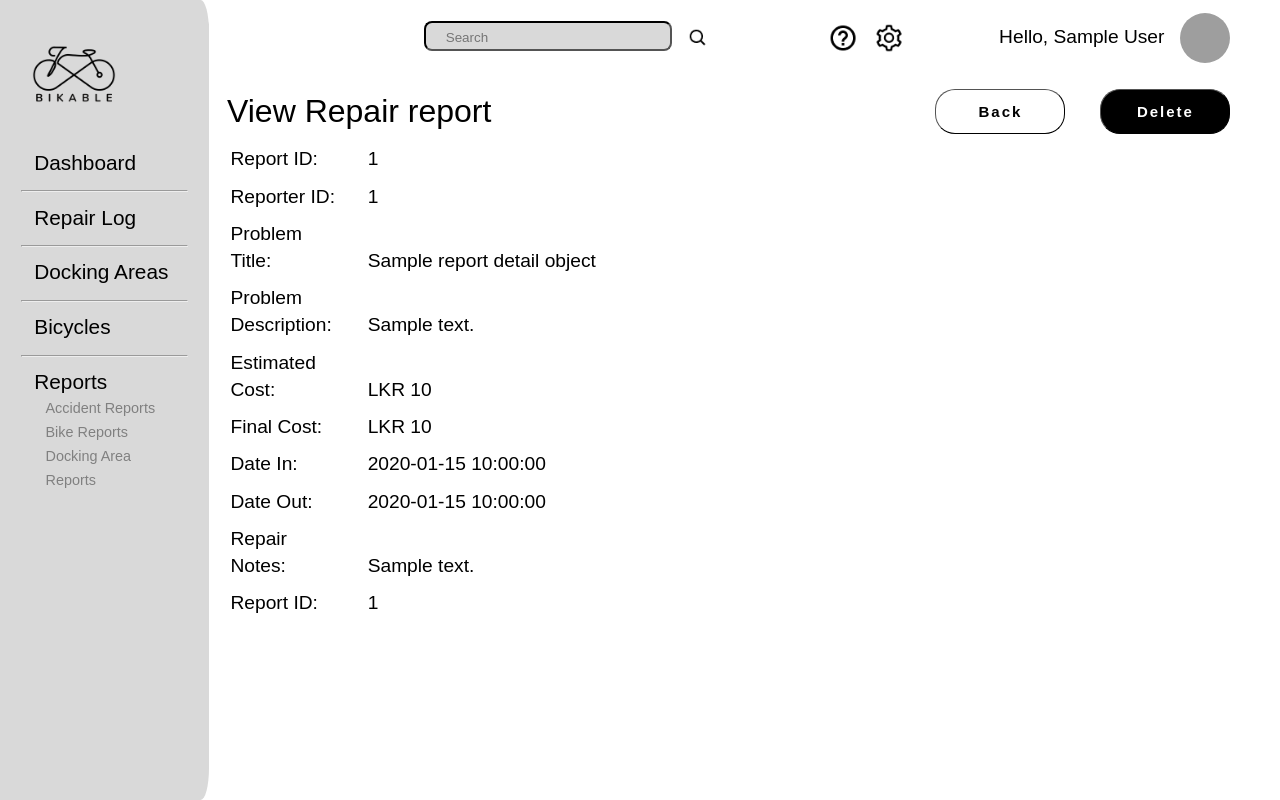
After one commit to shehavishka/Bikable, a PHP site: template app/views/mechanics/viewReport.php in a window 1280 px wide. The commit adds this page. Run offline with PHP 8.4, Linux system fonts and the light colour scheme; the visitor is signed in with stand-in values (Sample User, id 1); the template is opened without the code that fills it: most values are stand-ins (such as "Sample title", 1, 10 or a date in 2020); some libraries are stand-ins or nearby versions; some web fonts are replaced; grey boxes are pictures that could not be loaded.

```diff
--- a/app/views/mechanics/viewBicycleDetails.php
+++ b/app/views/mechanics/viewBicycleDetails.php
@@ -22,7 +22,7 @@
         <form action="<?php echo URLROOT;?>/mechanics/editBicycleDetails" method="POST" id="userInterface">
             <!-- admin real data top -->
             <div class="data__area--top">
-                <div class="data__area__top--title">Edit Bicycle Details</div>
+                <div class="data__area__top--title">View Bicycle Details</div>
                 <div class="data_area__top--twobuttons">
                     <div class="add_user_button">
                         <input type="button" class="btn btn_add" value="Cancel" onclick="location.href='<?php echo URLROOT;?>/mechanics/bicycleControl'">
--- /dev/null
+++ b/app/views/mechanics/viewReport.php
@@ -0,0 +1,93 @@
+<!DOCTYPE html>
+<html lang="en">
+<head>
+    <meta charset="UTF-8">
+    <meta http-equiv="X-UA-Compatible" content="IE=edge">
+    <meta name="viewport" content="width=device-width, initial-scale=1.0">
+    <link rel="stylesheet" href="<?php echo URLROOT; ?>/public/css/mechanics/viewRepairLog.css">
+    <title>Repair Log</title>
+</head>
+<body>
+    <!-- finalized side bar -->
+    <?php require 'sidebar-mechanic.php'; ?>
+
+
+    <!-- In the framework right side of the web page view -->
+    <section class="data_area">
+
+        <!-- dashboard section -->
+        <?php require 'header.php'; ?>
+
+        <!-- REAL DATA AREA -->
+        <form action="<?php echo URLROOT;?>/mechanics/deleteRepairLog" method="POST" id="userInterface">
+            <input type="hidden" name="logID" value="<?php echo $data['reportDetailObject']->reportID;?>" id="reportID">
+            <!-- mechanic real data top -->
+            <div class="data__area--top">
+                <div class="data__area__top--title">View Repair report</div>
+                <div class="data_area__top--twobuttons">
+                    <div class="add_user_button">
+                        <input type="button" class="btn btn_add" value="Back" onclick="location.href='<?php echo URLROOT;?>/mechanics/repairreportsControl'">
+                    </div>
+                    <div class="delete_user_button">
+                        <input type="submit" class="
+                        btn btn_delete" value="Delete">
+                    </div>
+                </div>
+
+            </div>
+
+            <div class="data__area--detail">
+
+                <div class="data__area__detail--reportID">
+                        <div class="data--name--label">Report ID: </div>
+                        <div class="data--name--content"><?php echo $data['reportDetailObject']->reportID;?></div>
+                </div>
+
+                <div class="data__area__detail--reporterID">
+                        <div class="data--name--label">Reporter ID: </div>
+                        <div class="data--name--content"><?php echo $data['reportDetailObject']->reporterID;?></div>
+                </div>
+
+                <div class="data__area__detail--problemTitle">
+                        <div class="data--name--label">Problem Title: </div>
+                        <div class="data--name--content"><?php echo $data['reportDetailObject']->problemTitle;?></div>
+                </div>
+
+                <div class="data__area__detail--problemDescription">
+                        <div class="data--name--label">Problem Description: </div>
+                        <div class="data--name--content"><?php if($data['reportDetailObject']->problemDescription){echo $data['reportDetailObject']->problemDescription;}else{echo "-";}?></div>
+                </div>
+
+                <div class="data__area__detail--estCost">
+                        <div class="data--name--label">Estimated Cost: </div>
+                        <div class="data--name--content"><?php echo "LKR ".$data['reportDetailObject']->estCost;?></div>
+                </div>
+
+                <div class="data__area__detail--finalCost">
+                        <div class="data--name--label">Final Cost: </div>
+                        <div class="data--name--content"><?php if($data['reportDetailObject']->finalCost){echo "LKR ".$data['reportDetailObject']->finalCost;}else{echo "-";}?></div>
+                </div>
+
+                <div class="data__area__detail--dateIn">
+                        <div class="data--name--label">Date In: </div>
+                        <div class="data--name--content"><?php echo $data['reportDetailObject']->dateIn;?></div>
+                </div>
+
+                <div class="data__area__detail--dateOut">
+                        <div class="data--name--label">Date Out: </div>
+                        <div class="data--name--content"><?php if($data['reportDetailObject']->dateOut){echo $data['reportDetailObject']->dateOut;}else{echo "-";}?></div>
+                </div>
+
+                <div class="data__area__detail--repairNotes">
+                        <div class="data--name--label">Repair Notes: </div>
+                        <div class="data--name--content"> <?php if($data['reportDetailObject']->repairNotes){echo $data['reportDetailObject']->repairNotes;}else{echo "-";}?></div>
+                </div>
+
+                <div class="data__area__detail--reportID">
+                        <div class="data--name--label">Report ID: </div>
+                        <div class="data--name--content"><?php if($data['reportDetailObject']->reportID){echo $data['reportDetailObject']->reportID;}else{echo "-";}?></div>
+                </div>
+
+            </div>
+
+        </form>
```
Also changed, not shown: app/controllers/Mechanics.php (+11 -8 lines), app/views/mechanics/addReport.php (+32 -31 lines), public/css/mechanics/addReport.css (+24 -6 lines).
